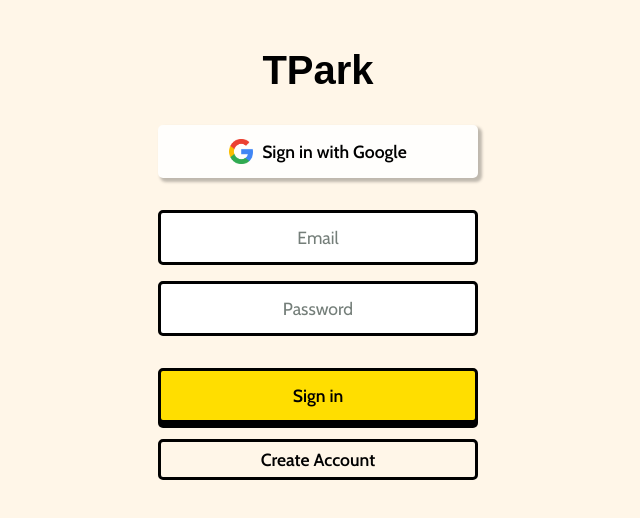
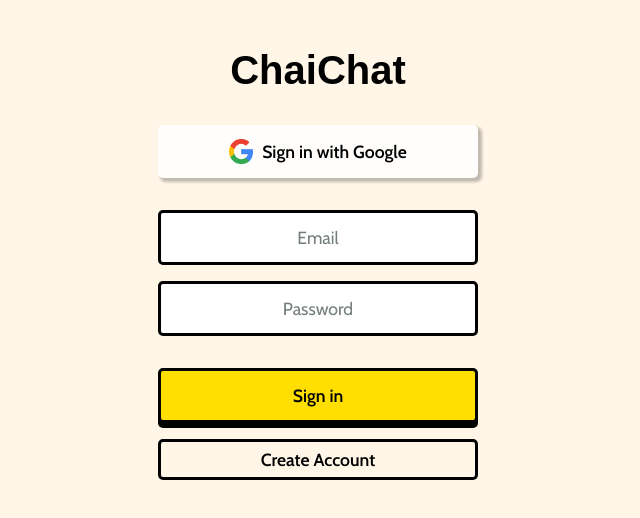
Before and after one commit to shariq-yousuf/ChaiChat, a website built with Vite: page index.html in a window 1280 px wide. Shown: the whole page, without its empty margins (322-962 px from the left). Built offline with nearby package versions, Linux system fonts and the light colour scheme; some packages are replaced by stand-ins of ours; no server answers; a web font is replaced by a local one.

Commit message:
change app name to ChaiChat

```diff
--- a/index.html
+++ b/index.html
@@ -1,7 +1,7 @@
 <!DOCTYPE html>
 <html>
   <head>
-    <title>TPark</title>
+    <title>ChaiChat</title>
     <meta name="viewport" content="width=device-width, initial-scale=1" />
     <link rel="preconnect" href="https://fonts.googleapis.com" />
     <link rel="preconnect" href="https://fonts.gstatic.com" crossorigin />
@@ -14,7 +14,7 @@
   <body>
     <section id="logged-out-view">
       <div class="container">
-        <h1 class="app-title">TPark</h1>
+        <h1 class="app-title">ChaiChat</h1>
 
         <div class="provider-buttons">
           <button id="sign-in-with-google-btn" class="provider-btn">
--- a/package.json
+++ b/package.json
@@ -1,5 +1,5 @@
 {
-  "name": "tpark",
+  "name": "chaichat",
   "private": true,
   "version": "0.0.0",
   "type": "module",
--- a/vite.config.ts
+++ b/vite.config.ts
@@ -1,4 +1,4 @@
 export default {
   // config options
-  base: "/tpark/",
+  base: "/ChaiChat/",
 }
```
Also changed, not shown: README.md, 1 other file.
